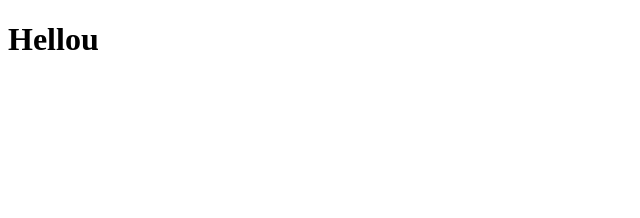
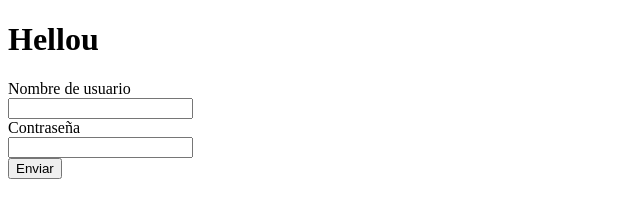
Before and after one commit to gallinero-pateado/capacitacion-ramas, a plain HTML site: page index.html in a window 1280 px wide. Shown: the whole page, without its empty margins (0-640 px from the left). Drawn offline with Linux system fonts and the light colour scheme.

Commit message:
terminado formulario

```diff
--- a/index.html
+++ b/index.html
@@ -9,5 +9,17 @@
 
     <h1>Hellou</h1>
 
+    <form>
+        <label>Nombre de usuario</label>
+        <br>
+        <input type="text">
+        <br>
+        <label>Contraseña</label>
+        <br>
+        <input type="password">
+        <br>
+        <button type="submit">Enviar</button>
+    </form>
+
 </body>
 </html>
```
